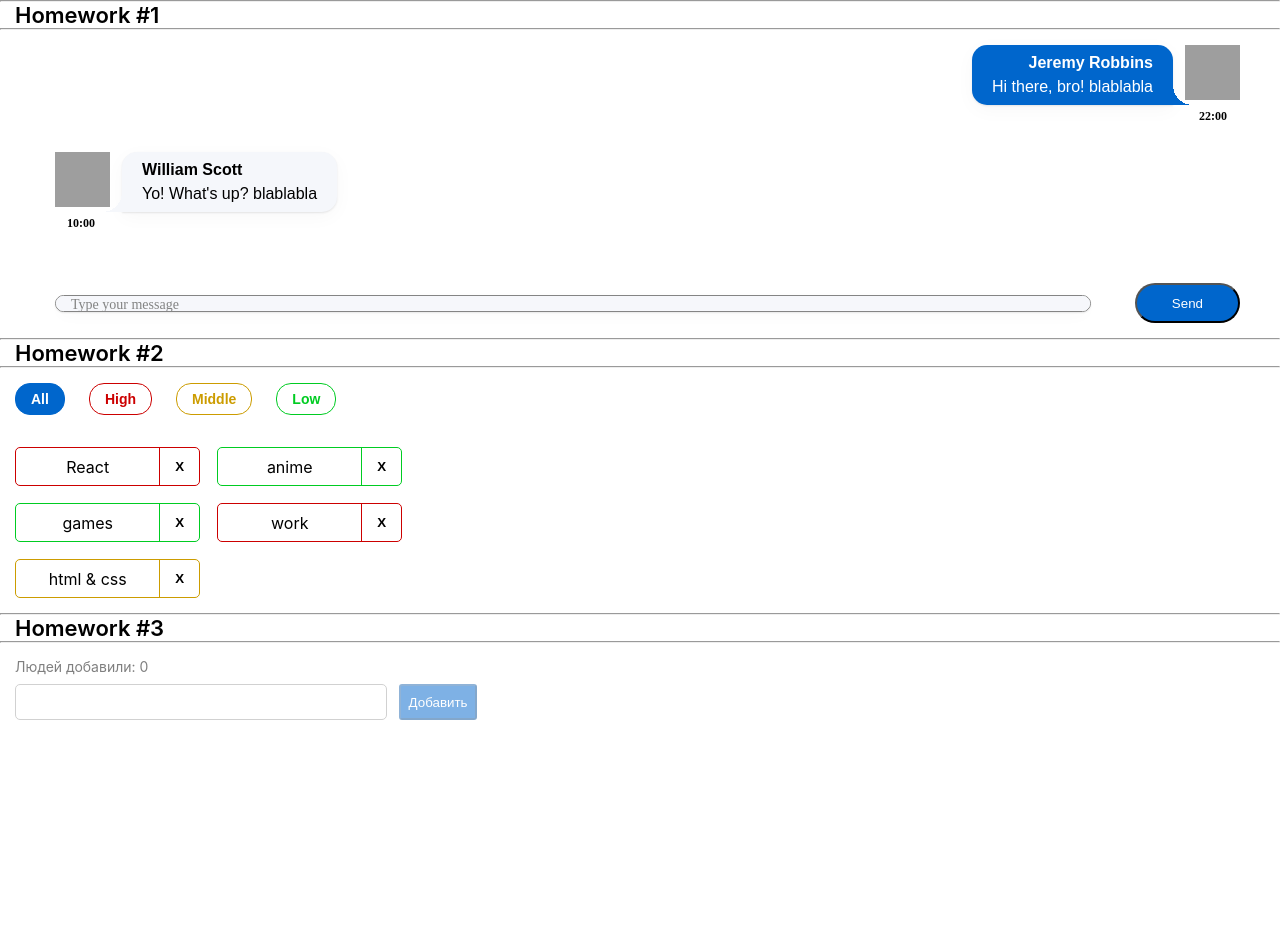
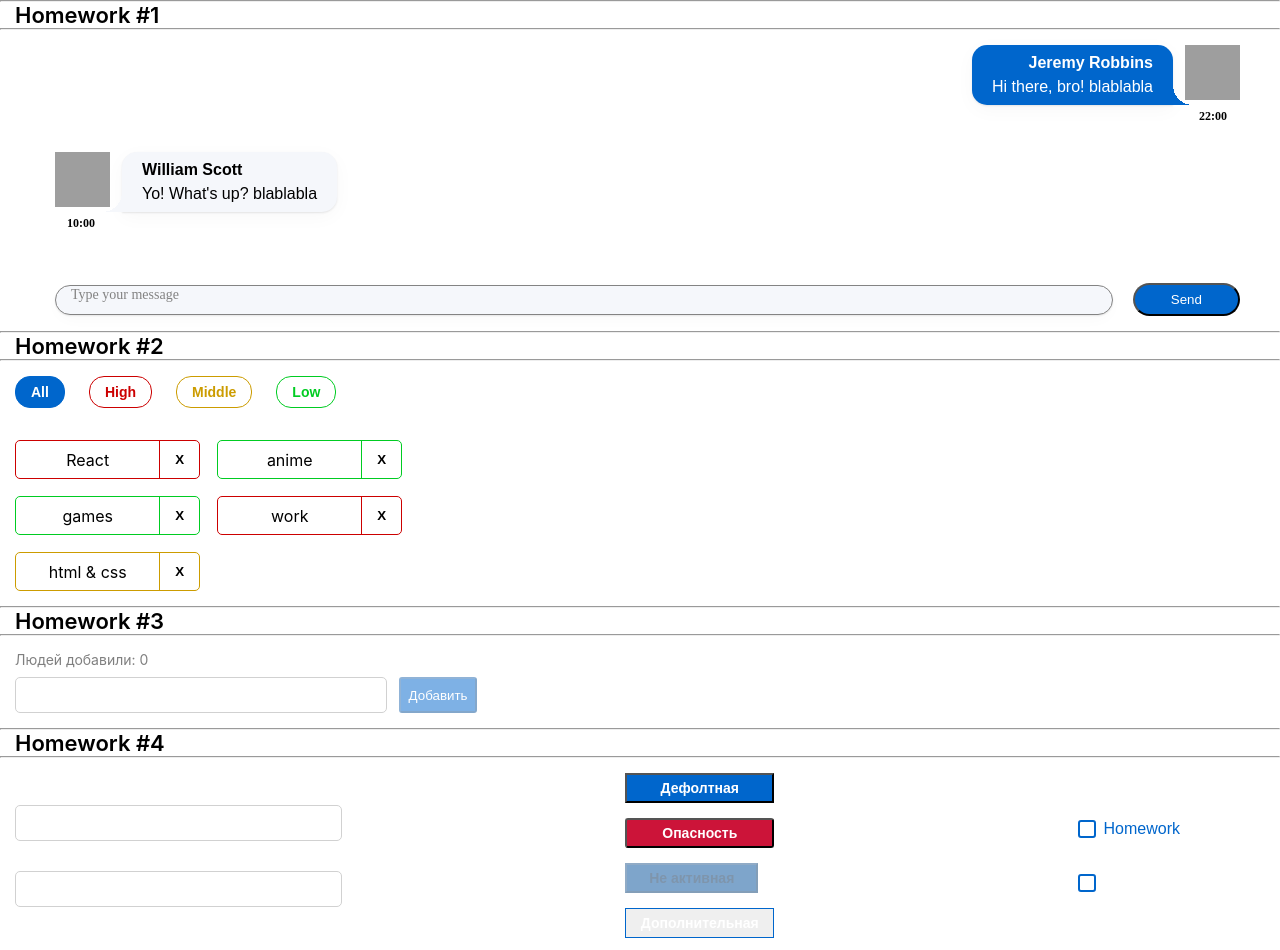
Before and after one commit to katsiarynalashcheuskaya/autotest-homeworks, a React (Create React App) app: page / in a window 1280 px wide. Shown: the top 950 px of the page. Before the commit the page ends 800 px from the top, so only its background shows below. Built offline with nearby package versions, Linux system fonts and the light colour scheme; grey boxes are pictures that could not be loaded.

Commit message:
homework-4 was done

```diff
--- a/src/s1-main/App.tsx
+++ b/src/s1-main/App.tsx
@@ -3,6 +3,7 @@ import s from './App.module.css'
 import HW1 from '../s2-homeworks/hw01/HW1'
 import HW2 from "../s2-homeworks/hw02/HW2";
 import HW3 from "../s2-homeworks/hw03/HW3";
+import HW4 from "../s2-homeworks/hw04/HW4";
 
 function App() {
     return (
@@ -10,7 +11,7 @@ function App() {
             <HW1/>
             <HW2/>
             <HW3/>
-            {/*<HW4/>*/}
+            <HW4/>
 
             {/*при выполнении дз 5 и более - закомментировать здесь дз 1-4, так как они есть внутри дз 5*/}
             {/*<HW5/>*/}
--- a/src/s2-homeworks/hw01/message-sender/MessageSender.module.css
+++ b/src/s2-homeworks/hw01/message-sender/MessageSender.module.css
@@ -8,7 +8,7 @@
 
 .textarea {
     width: 100%;
-    height: 200px;
+    min-height: 30px;
     background: #F5F7FB;
     box-shadow: 0px 5px 20px rgba(29, 33, 38, 0.03), 0px 1px 2px rgba(29, 33, 38, 0.1);
     border-radius: 20px;
@@ -20,29 +20,17 @@
     line-height: 17px;
     color: rgba(0, 0, 0, 0.6);
     opacity: 0.9;
-    margin-right: 44px;
+    margin-right: 20px;
     padding-left: 15px;
     display: block;
-    /*width: 100%;
-    height: 200px;
-    background: #F5F7FB;
-    resize: none;
-    border-radius: 20px;
-    margin-right: 44px;
-    font-weight: 400;
-    font-family: 'Montserrat', serif;
-    padding-left: 15px;
-    line-height: 17px;*/
-
-
-
-
-
+    text-align: center;
+    white-space: pre-line;
+    text-align-last: left;
 }
 
 .button {
     width: 120px;
-    height: 40px;
+    height: 33px;
     background: #0066CC;
     border-radius: 20px;
     color: #FFFFFF;
--- a/src/s2-homeworks/hw01/message/Message.tsx
+++ b/src/s2-homeworks/hw01/message/Message.tsx
@@ -1,7 +1,6 @@
 import React from 'react'
 import s from './Message.module.css'
 import {MessageType} from "../HW1";
-
 
 
 // нужно создать правильный тип вместо any
--- a/src/s2-homeworks/hw04/HW4.tsx
+++ b/src/s2-homeworks/hw04/HW4.tsx
@@ -12,7 +12,9 @@ import Stand from './Stand'
 const HW4 = () => {
     return (
         <div id={'hw4'}>
+            <hr/>
             <div className={s2.hwTitle}>Homework #4</div>
+            <hr/>
             {/*демонстрация возможностей компонент:*/}
             <div className={s2.hw}>
                 <Stand />
--- a/src/s2-homeworks/hw04/Stand.module.css
+++ b/src/s2-homeworks/hw04/Stand.module.css
@@ -2,18 +2,21 @@
     display: flex;
     justify-content: space-between;
     align-items: center;
+    margin-right: 100px;
 }
 
 .inputs {
     display: flex;
     flex-direction: column;
-    gap: 48px;
+    gap: 30px;
+    align-items: center;
+
 }
 
 .buttons {
     display: flex;
     flex-direction: column;
-    gap: 24px;
+    gap: 15px;
 }
 
 .checkboxes {
--- a/src/s2-homeworks/hw04/Stand.tsx
+++ b/src/s2-homeworks/hw04/Stand.tsx
@@ -44,13 +44,13 @@ const Stand = () => {
                 {/*обычная кнопка:*/}
                 <div>
                     <SuperButton id={'hw4-super-button-default'}>
-                        default
+                        Дефолтная
                     </SuperButton>
                 </div>
                 {/*красная кнопка:*/}
                 <div>
                     <SuperButton id={'hw4-super-button-red'} xType={'red'}>
-                        red
+                        Опасность
                     </SuperButton>
                 </div>
                 {/*задизэйбленная кнопка:*/}
@@ -60,7 +60,7 @@ const Stand = () => {
                         xType={'red'}
                         disabled
                     >
-                        disabled
+                        Не активная
                     </SuperButton>
                 </div>
                 {/*задизэйбленная кнопка:*/}
@@ -69,7 +69,7 @@ const Stand = () => {
                         id={'hw4-super-button-secondary'}
                         xType={'secondary'}
                     >
-                        secondary
+                        Дополнительная
                     </SuperButton>
                 </div>
             </div>
@@ -82,7 +82,7 @@ const Stand = () => {
                         checked={stateForAllCheckboxes}
                         onChangeChecked={setChecked}
                     >
-                        some text
+                        Homework
                     </SuperCheckbox>
                 </div>
                 {/*совместим со старым кодом:*/}
--- a/src/s2-homeworks/hw04/common/c1-SuperInputText/SuperInputText.module.css
+++ b/src/s2-homeworks/hw04/common/c1-SuperInputText/SuperInputText.module.css
@@ -2,6 +2,11 @@
 }
 
 .input {
+    box-sizing: border-box;
+    border: 1px solid #D1D1D1;
+    border-radius: 5px;
+    width: 327px;
+    height: 36px;
 }
 
 .inputWrapper {
@@ -11,10 +16,17 @@
 }
 
 .errorInput {
+    border: 1px solid #CC1439;
+    position: relative;
 }
 
 .errorInput:focus {
+
 }
 
 .error {
+   color: #CC1439;
+    position: absolute;
+    margin-left: 10px;
+
 }
--- a/src/s2-homeworks/hw04/common/c2-SuperButton/SuperButton.module.css
+++ b/src/s2-homeworks/hw04/common/c2-SuperButton/SuperButton.module.css
@@ -1,36 +1,83 @@
 .button {
+    /*box-sizing: border-box;
+    display: flex;
+    flex-direction: row;
+    justify-content: center;
+    align-items: center;
+    padding: 5px 24px;
+    gap: 10px;
+    width: 176px;
+    height: 30px;
+    border-radius: 3px;*/
+    width: 149px;
+    height: 30px;
+    font-weight: 600;
+    font-size: 14px;
+    line-height: 20px;
+    color: #FFFFFF;
 }
 
 .disabled {
+    width: 133px;
+    background: #004D99;
+    opacity: 0.5;
 }
 
 .secondary {
+    border: 1px solid #0066CC;
 }
 
 .default {
+    background: #0066CC;
 }
 
 .red {
+    background: #CC1439;
+    border-radius: 3px;
 }
 
 .default:hover {
+    width: 167px;
+    height: 30px;
+    background: #0080FF;
 }
 
 .red:hover {
+    width: 167px;
+    height: 30px;
+    background: #FF1A47;
 }
 
 .secondary:hover {
+    width: 167px;
+    height: 30px;
+    background: #E5F0FA;
+    border: 1px solid #0066CC;
 }
 
 
 .default:active {
+    width: 149px;
+    height: 30px;
+    background: #0059B3;
 }
 
 .secondary:active {
+    width: 149px;
+    height: 30px;
+    background: #C9E5FF;
+    border: 1px solid #0066CC;
+    color: #0066CC;
 }
 
 .red:active {
+    width: 149px;
+    height: 30px;
+    background: #B31232;
 }
 
 .button:disabled {
+    background: #004D99;
+    opacity: 0.5;
+    color: #002E5C;
 }
--- a/src/s2-homeworks/hw04/common/c2-SuperButton/SuperButton.tsx
+++ b/src/s2-homeworks/hw04/common/c2-SuperButton/SuperButton.tsx
@@ -17,17 +17,23 @@ const SuperButton: React.FC<SuperButtonPropsType> = (
         ...restProps // все остальные пропсы попадут в объект restProps, там же будет children
     }
 ) => {
-    const finalClassName = s.button
-        // + (disabled
+    const finalClassName = `${s.button} + ${(disabled ? s.disabled : xType === 'red' ? s.red : xType === 'secondary' ? s.secondary : s.default)}`
+    /*const onMouseClass = () => `${s.button}+${(disabled? s.disabled : xType === 'red:active' ? s.red :
+        xType === 'secondary:active' ? s.secondary : s.default)}`*/
+    /*{
+       s.button
+         + (disabled
         //         ? ...
         //         : xType === 'red'
         //             ? ...
         + (className ? ' ' + className : '') // задачка на смешивание классов
+    }*/
 
     return (
         <button
             disabled={disabled}
             className={finalClassName}
+            /*onMouseOver={onMouseClass}*/
             {...restProps} // отдаём кнопке остальные пропсы если они есть (children там внутри)
         />
     )
--- a/src/s2-homeworks/hw04/common/c3-SuperCheckbox/SuperCheckbox.module.css
+++ b/src/s2-homeworks/hw04/common/c3-SuperCheckbox/SuperCheckbox.module.css
@@ -15,6 +15,7 @@
 
     width: 18px;
     height: 18px;
+    margin-left: 20px;
 
     background-repeat: no-repeat;
     background-position: center center;
--- a/src/s2-homeworks/hw04/common/c3-SuperCheckbox/SuperCheckbox.tsx
+++ b/src/s2-homeworks/hw04/common/c3-SuperCheckbox/SuperCheckbox.tsx
@@ -27,8 +27,8 @@ const SuperCheckbox: React.FC<SuperCheckboxPropsType> = (
     }
 ) => {
     const onChangeCallback = (e: ChangeEvent<HTMLInputElement>) => {
-        // задачка на написание онченджа
-
+        onChangeChecked?.(e.currentTarget.checked)
+        onChange?.(e)
     }
 
     const finalInputClassName = s.checkbox
```
